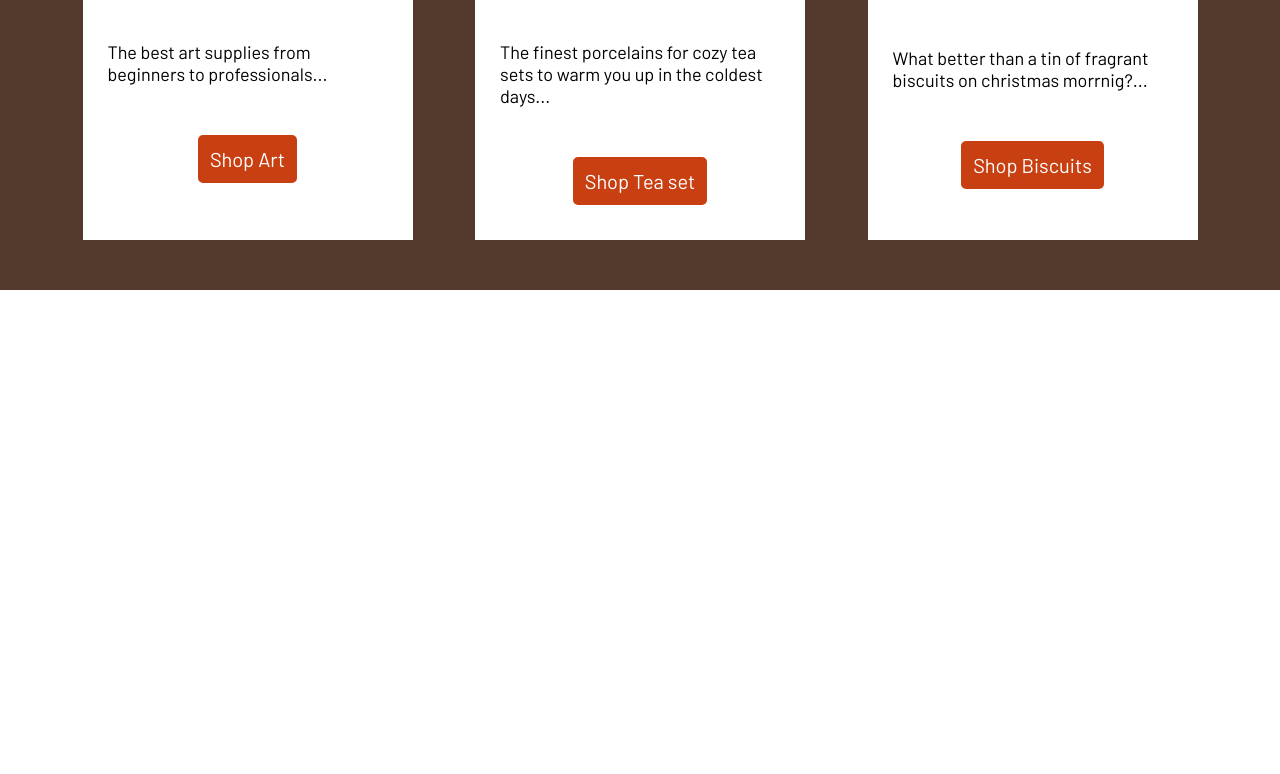
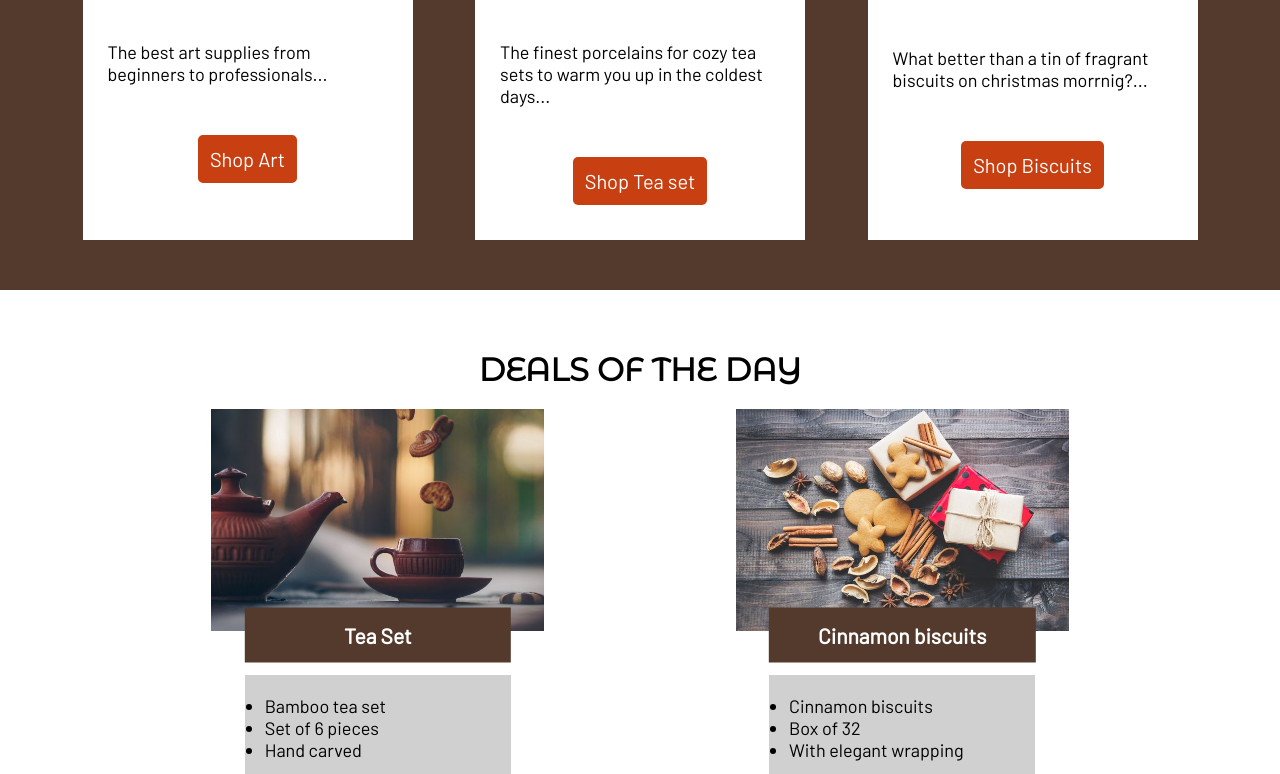
Before and after one commit to starskynder/The-Xmas-Gift, a website: page index.html in a window 1280 px wide. Shown: the part 2026-2800 px from the top of the page. Before the commit the page ends 2316 px from the top, so only its background shows below. Drawn offline with Linux system fonts and the light colour scheme.

Commit message:
Add deal section

```diff
--- a/index.html
+++ b/index.html
@@ -170,6 +170,52 @@
       </div>
     </section>
     <!--END SHOP-->
+
+    <!--START DEALS-->
+
+    <section class="deal">
+      <h2 class="heading__secondary heading__secondary--dark">
+        Deals of the day
+      </h2>
+      <div class="deal__card">
+        <div class="deal__box">
+          <img src="img/teapot_small.jpg" alt="teapot" class="deal__img" />
+          <h3 class="heading__tertiary deal__title heading__tertiary--dark ">
+            Tea Set
+          </h3>
+        </div>
+        <div class="deal__content">
+          <ul class="deal__text">
+            <li>Bamboo tea set</li>
+            <li>Set of 6 pieces</li>
+            <li>Hand carved</li>
+          </ul>
+          <a href="" class="deal__btn btn__primary">go buy</a>
+        </div>
+      </div>
+      <div class="deal__card">
+        <div class="deal__box">
+          <img
+            src="img/cinnamonbiscuits_small.jpg"
+            alt="cinnamon biscuits"
+            class="deal__img"
+          />
+          <h3 class="heading__tertiary heading__tertiary--dark deal__title">
+            Cinnamon biscuits
+          </h3>
+        </div>
+        <div class="deal__content">
+          <ul class="deal__text">
+            <li>Cinnamon biscuits</li>
+            <li>Box of 32</li>
+            <li>With elegant wrapping</li>
+          </ul>
+          <a href="" class="deal__btn btn__primary">go buy</a>
+        </div>
+      </div>
+    </section>
+
+    <!--END DEALS-->
   </body>
   <script src="js/main.js"></script>
 </html>
--- /dev/null
+++ b/sass/layout/_deal.scss
@@ -0,0 +1,41 @@
+// DEAL
+.deal {
+  @include flex-row-wrap;
+  justify-content: space-evenly;
+  background-color: $white;
+  padding: 4rem 2rem;
+  font-family: inherit;
+
+  &__card {
+    @include flex-col;
+  }
+
+  &__box {
+    position: relative;
+    max-width: 33.3rem;
+  }
+
+  &__title {
+    position: absolute;
+    top: 100%;
+    left: 50%;
+    transform: translate(-50%, -50%);
+    min-width: 80%;
+  }
+
+  &__content {
+    margin: 4rem auto;
+    min-width: 80%;
+  }
+
+  &__text {
+    padding: 2rem;
+    background-color: $alto;
+  }
+
+  &__btn {
+    margin: 2rem 0;
+
+    text-transform: uppercase;
+  }
+}
--- a/sass/main.scss
+++ b/sass/main.scss
@@ -7,3 +7,4 @@
 @import "layout/header";
 @import "layout/search";
 @import "layout/shop";
+@import "layout/deal";
```
Also changed, not shown: css/main.css.
